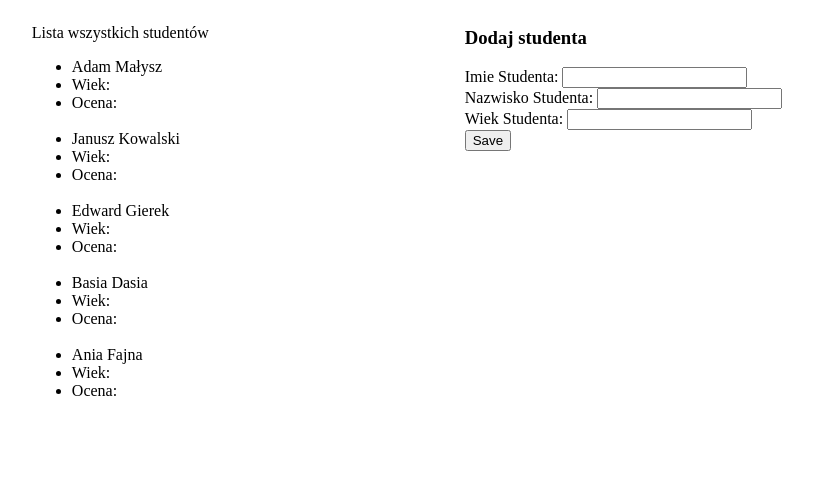
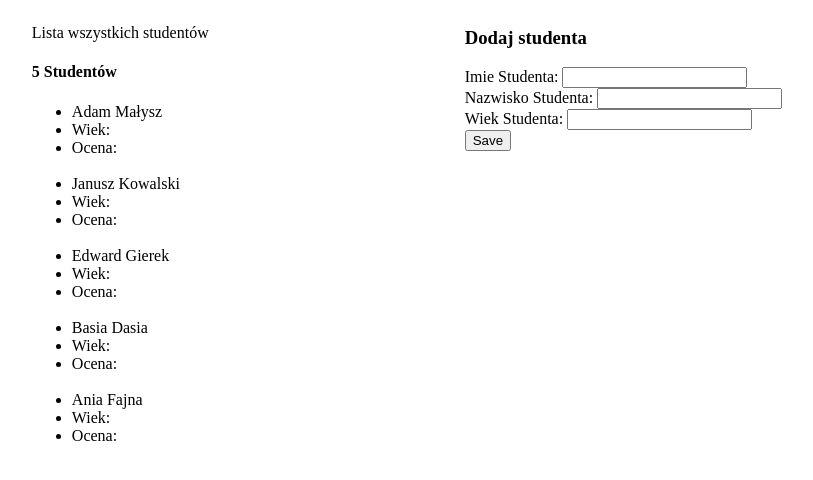
Before and after one commit to InterfectoremCubiculum/studenci_biedacy, an Angular app: page / in a window 1280 px wide. Shown: the top 480 px of the page, without its empty margins (233-1046 px from the left). Built offline with nearby package versions, Linux system fonts and the light colour scheme.

Commit message:
Dodano licznik z użyciem i18nPlural

```diff
--- a/src/app/count-students.pipe.ts
+++ /dev/null
@@ -1,13 +0,0 @@
-import { Pipe, PipeTransform } from '@angular/core';
-
-@Pipe({
-  name: 'countStudents',
-  standalone: true
-})
-export class CountStudentsPipe implements PipeTransform {
-
-  transform(value: unknown, ...args: unknown[]): unknown {
-    return null;
-  }
-
-}
--- a/src/app/students/students.component.html
+++ b/src/app/students/students.component.html
@@ -1,6 +1,8 @@
 <div class="viewBox">
     <div class="firstColumn">
         <p>{{tytul_listy}}</p>
+        <h4>{{studenci.length}} {{studenci.length| i18nPlural:studentRules }}</h4>
+
         <ul>
             @for (item of studenci; track $index)
             {
--- a/src/app/students/students.component.ts
+++ b/src/app/students/students.component.ts
@@ -1,19 +1,26 @@
   import { Component } from '@angular/core';
   import { AddStudentComponent } from "../add-student/add-student.component";
   import { EditStudentComponent } from '../edit-student/edit-student.component';
-  import { CountStudentsPipe } from '../count-students.pipe';
-
+  import { LOCALE_ID } from '@angular/core';
+  import { CommonModule } from '@angular/common';
   @Component({
     selector: 'app-students',
     standalone: true,
-    imports: [ CountStudentsPipe,AddStudentComponent, EditStudentComponent],
+    imports: [ CommonModule,AddStudentComponent, EditStudentComponent],
     templateUrl: './students.component.html',
-    styleUrl: './students.component.css'
+    styleUrl: './students.component.css',
+    providers: [{ provide: LOCALE_ID, useValue: 'pl' }]
+
   })
 
   export class StudentsComponent {
     tytul_listy: string = 'Lista wszystkich studentów';
     selected = -1;
+    studentRules: {[k: string]: string} = {
+      '=0': 'Studentów',
+      '=1': 'Student',
+      'other': 'Studentów',
+    };
     studenci: Student[] = [
       new Student('Adam', 'Małysz', 20, [3, 5, 2, 1]),
       new Student('Janusz', 'Kowalski', 18, [4, 3, 5, 6]),
```
Also changed, not shown: 1 other file (tests, documents, lock files or other folders). Lines whose indentation alone changed are shown as unchanged.
